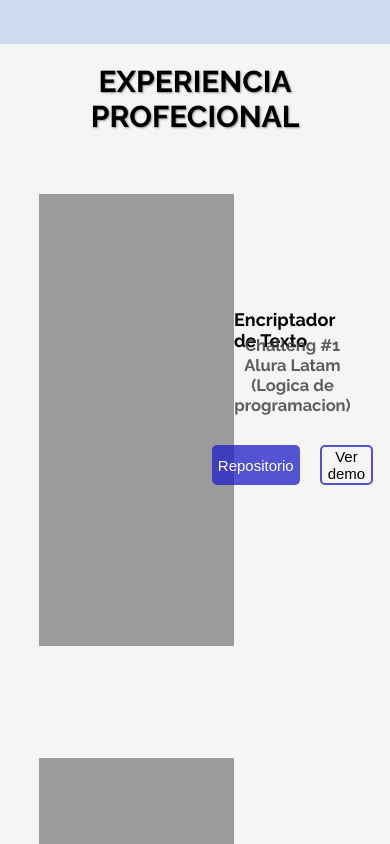
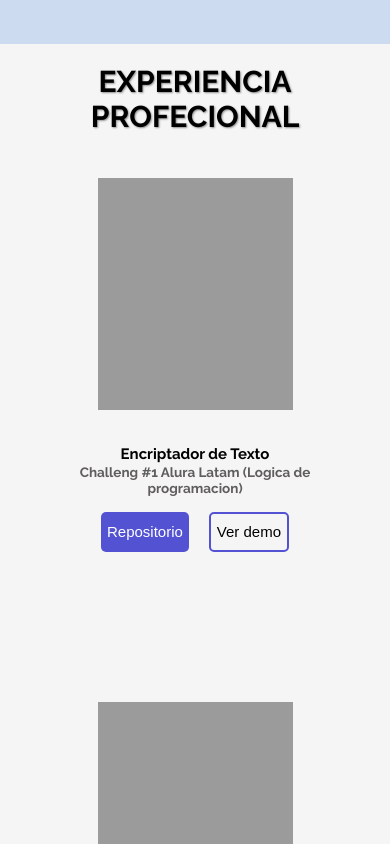
Before and after one commit to Luifer7/portafolio_challeng_alura_latam, a plain HTML site: page index.html in a window 390 px wide. Shown: the part 3780-4624 px from the top of the page. Drawn offline with Linux system fonts and the light colour scheme.

Commit message:
responsive seccion experiencia laboral

```diff
--- a/experiencia.css
+++ b/experiencia.css
@@ -84,3 +84,43 @@
     background: none;
     border: 2px solid var(--color-logo);
 }
+
+
+
+
+
+
+@media (max-width: 768px) {
+
+    .experiencia_encriptador {
+        margin-top: 40px;
+    }
+    .experiencia_encriptador, .experiencia_ahorcado, .experiencia_calculadora {
+
+       flex-direction: column;
+    }
+
+    .experiencia_info {
+
+        width: 60%;
+        height: 90%;
+        place-content:initial;
+        margin-top: 30px;
+
+    }
+
+    .experiencia_info p {
+
+        font-size: 1em;
+
+    }
+
+    .experiencia_info p:nth-child(2) {
+
+        font-size: .9em;
+
+    }
+
+
+
+}
```
